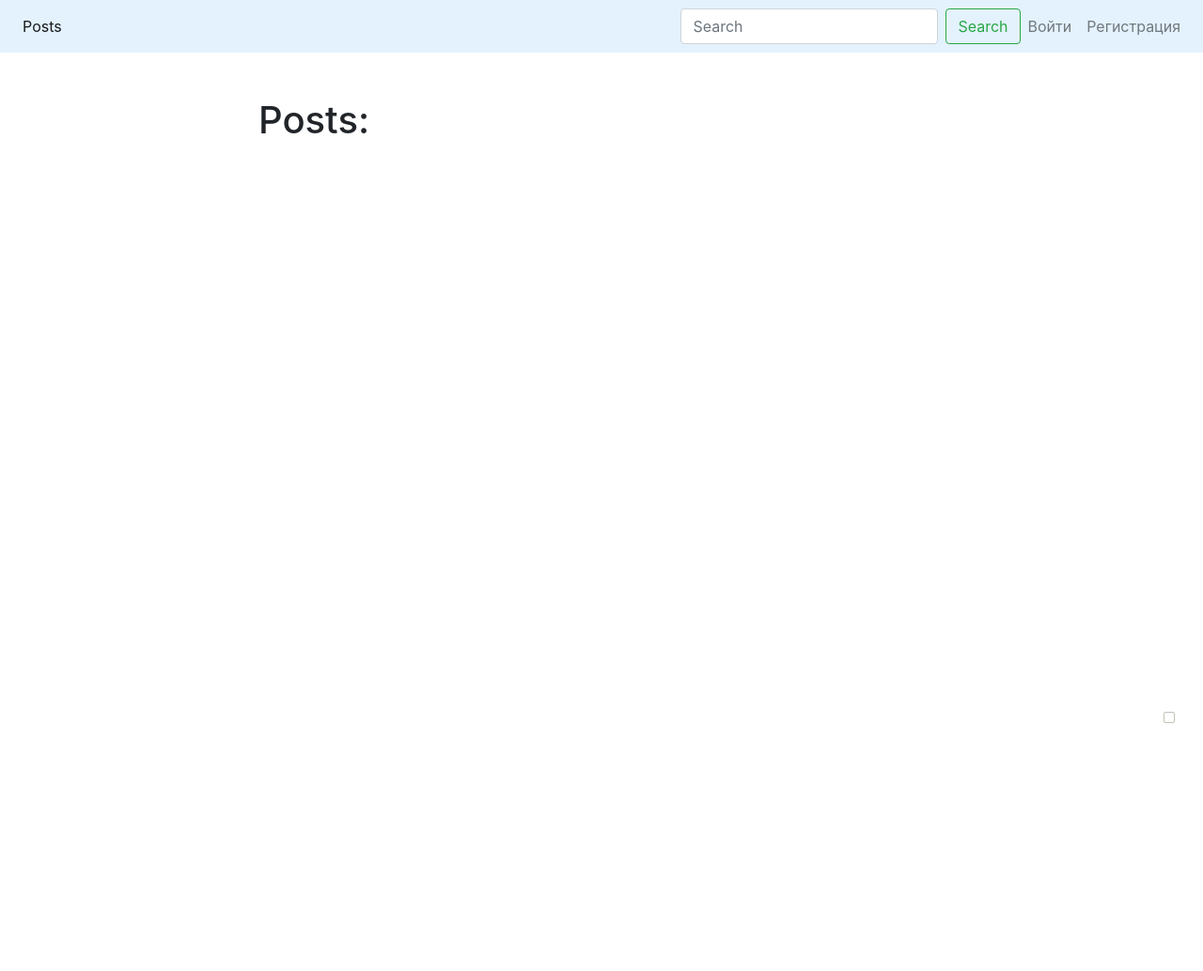
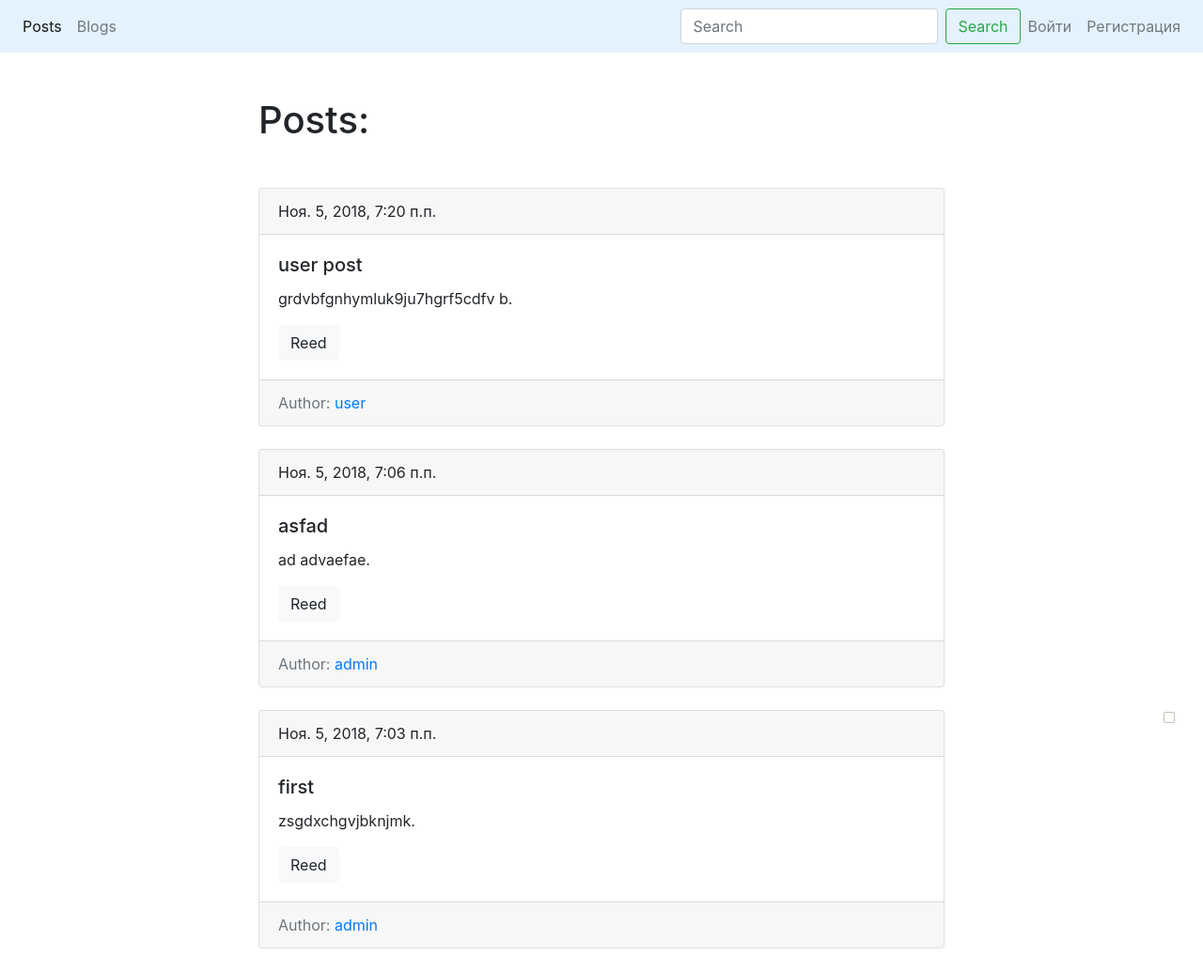
Before and after one commit to Zarbul/project_nekidaem, a Django app: page / in a window 1280 px wide. Shown: the whole page at 94% size. Before the commit the page ends 770 px from the top, so only its background shows below. Run offline with Django 3.2, Linux system fonts and the light colour scheme; data comes from the database, SQL or seed files in the repository; both versions use the stored data as it was after the commit; some libraries are stand-ins or nearby versions.

Commit message:
post_create and post_detail

```diff
--- /dev/null
+++ b/myBlog/blogs/urls.py
@@ -0,0 +1,7 @@
+from django.contrib import admin
+from django.urls import path, include
+from .views import BlogView
+
+urlpatterns = [
+    path('', BlogView.as_view(), name='blogs_list'),
+]
--- a/myBlog/myBlog/urls.py
+++ b/myBlog/myBlog/urls.py
@@ -20,4 +20,5 @@ urlpatterns = [
     path('admin/', admin.site.urls),
     path('accounts/', include('loginsys.urls')),
     path('', include('posts.urls')),
+    path('blogs/', include('blogs.urls')),
 ]
--- a/myBlog/posts/templates/posts/post_list.html
+++ b/myBlog/posts/templates/posts/post_list.html
@@ -2,25 +2,23 @@
 
 {% block content %}
     <h1 class="mb-5">Posts:</h1>
-{#    {% for blog in blogs %}#}
-{#        <div class="row col-6">#}
-{#            <div class="card-body">#}
-{#                <h5 class="card-title">{{ blog.user.username }}</h5>#}
-{#            </div>#}
-{#            <div class="form-group">#}
-{#            <form action="{% url 'subscribe' %}" method="post">{% csrf_token %}#}
-{#                <input type="hidden" value="{{ blog.user_id }}" name="blog_id">#}
-{#                {% if blog.user_id in subscriptions %}#}
-{#                    <input type="submit" class="btn btn-primary" value="Отписаться">#}
-{#                {% else %}#}
-{#                    <input type="submit" class="btn btn-primary" value="Подписаться">#}
-{#                {% endif %}#}
-{#            </form>#}
-{#            </div>#}
-{#        </div>#}
-{##}
-{##}
-{##}
-
-{#    {% endfor %}#}
+    {% for obj in object_list %}
+        <div class="card mb-4">
+            <div class="card-header">
+                {{ obj.date_pub }}
+            </div>
+            <div class="card-body">
+                <h5 class="card-title">{{ obj.title }}</h5>
+                <p class="card-text">{{ obj.text | truncatewords:15 }}.</p>
+                <a href="{% url 'post_detail' pk=obj.pk %}" class="btn btn-light">Reed</a>
+            </div>
+            <div class="card-footer text-muted">
+                {#        Tags:#}
+                {#        {% for tag in post.tags.all %}#}
+                {#            <a href="{{ tag.get_absolute_url }}">{{ tag.title }}</a>#}
+                {#        {% endfor %}#}
+                Author: <a href="#">{{ obj.blog.owner }}</a>
+            </div>
+        </div>
+    {% endfor %}
 {% endblock %}
--- a/myBlog/posts/urls.py
+++ b/myBlog/posts/urls.py
@@ -1,8 +1,9 @@
 from django.contrib import admin
 from django.urls import path, include
-from .views import PostView, PostCreate
+from .views import PostView, PostCreate, PostDetail
 
 urlpatterns = [
     path('', PostView.as_view(), name='posts_list'),
     path('create/', PostCreate.as_view(), name='post_create'),
+    path('post/<int:pk>/', PostDetail.as_view(), name='post_detail'),
 ]
--- a/myBlog/posts/views.py
+++ b/myBlog/posts/views.py
@@ -1,6 +1,6 @@
 from django.shortcuts import render, redirect
 from django.urls import reverse
-from django.views.generic import ListView, CreateView
+from django.views.generic import ListView, CreateView, DetailView
 from .models import Post
 from .forms import PostForm
 
@@ -16,10 +16,14 @@ class PostCreate(CreateView):
 
     def form_valid(self, form):
         post = form.save(commit=False)
-        # после того как добавим Блог и пользователей
-        # blog_article.blog = self.request.user.blog
+        post.blog = self.request.user.blog
         post.save()
         return redirect(self.get_success_url())
 
     def get_success_url(self):
-        return reverse('posts_list', args=[self.request.user.blog.pk])
+        return reverse('posts_list')
+
+
+class PostDetail(DetailView):
+    model = Post
+    template_name = 'posts/post_detail.html'
--- a/myBlog/templates/base.html
+++ b/myBlog/templates/base.html
@@ -33,7 +33,7 @@
                     <a class="nav-link" href="{% url 'posts_list' %}">Posts</a>
                 </li>
                 <li class="nav-item">
-{#                    <a class="nav-link" href="{% url 'blog_list_url' %}">Blogs</a>#}
+                    <a class="nav-link" href="{% url 'blogs_list' %}">Blogs</a>
                 </li>
 
                 <li class="nav-item">
```
Also changed, not shown: myBlog/blogs/templates/blog/blogs_list.html (added, +22 -0 lines), myBlog/blogs/views.py (+8 -2 lines), myBlog/posts/templates/posts/includes/post_card_template.html (added, +17 -0 lines), myBlog/posts/templates/posts/post_detail.html (added, +14 -0 lines), myBlog/db.sqlite3.
